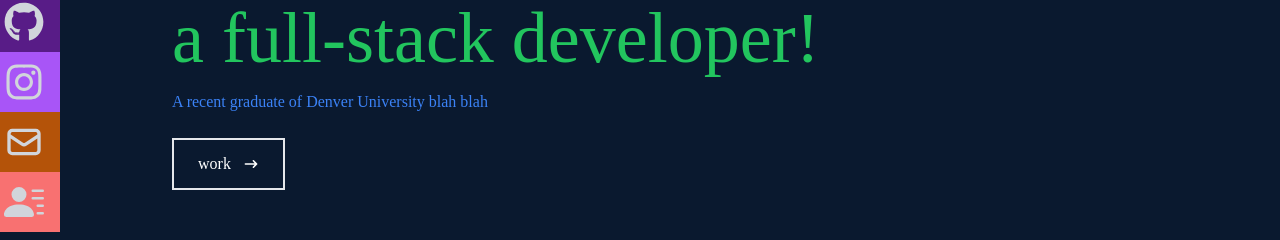
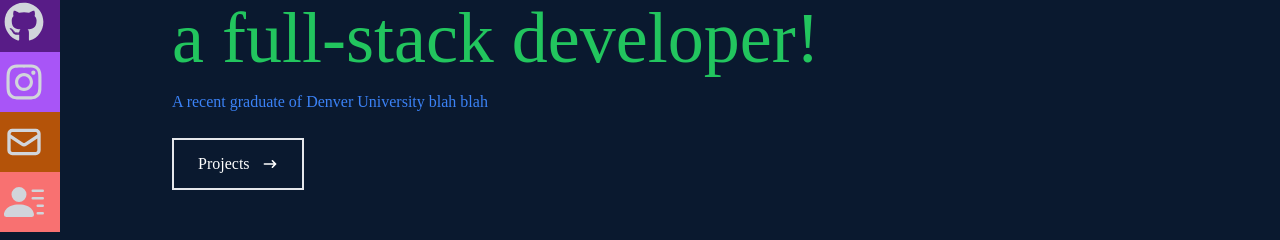
Before and after one commit to mlgibson8/Michael_Portfolio, a React (Create React App) app: page / in a window 1280 px wide. Shown: the part 348-588 px from the top of the page. Built offline with nearby package versions, Linux system fonts and the light colour scheme.

Commit message:
fixed project button

```diff
--- a/package.json
+++ b/package.json
@@ -3,6 +3,7 @@
   "version": "0.1.0",
   "private": true,
   "dependencies": {
+
     "@testing-library/jest-dom": "^5.17.0",
     "@testing-library/react": "^13.4.0",
     "@testing-library/user-event": "^13.5.0",
@@ -36,6 +37,7 @@
   },
   "devDependencies": {
     "file-loader": "^6.2.0",
-    "tailwindcss": "^3.3.3"
+    "tailwindcss": "^3.3.3",
+    "@babel/plugin-proposal-private-property-in-object": "^7.21.11"
   }
 }
--- a/src/components/Home.jsx
+++ b/src/components/Home.jsx
@@ -1,6 +1,9 @@
-import React from 'react'
+import React,{useState} from 'react'
 import {HiArrowNarrowRight} from 'react-icons/hi'
+import { Link } from 'react-scroll'
 const Home = () => {
+  const [nav, setNav] = useState(false)
+  const handleClick = () => setNav(!nav)
   return (
 
     <div name="home" className='w-full h-screen bg-[#0a192f]'>
@@ -11,7 +14,9 @@ const Home = () => {
       <h2 className='text-4xl sm:text-7xl font bold text-green-500'> a full-stack developer!</h2>
       <p className='text-blue-500 py-4 max-w-[700px]'>A recent graduate of Denver University blah blah</p>
       <div>
-        <button className='text-white group border-2 px-6 py-3 my-2 flex items-center hover:bg-teal-600 hover:border-pink-600'>work
+        <button className='text-white group border-2 px-6 py-3 my-2 flex items-center hover:bg-teal-600 hover:border-pink-600'><Link onClick={handleClick}  to="work"  smooth={true}  duration={500}>
+          Projects
+        </Link>
         <span className='group-hover:rotate-90 duraton-300'>
         <HiArrowNarrowRight className='ml-3' />
         </span>
```
Also changed, not shown: 1 other file (tests, documents, lock files or other folders).
